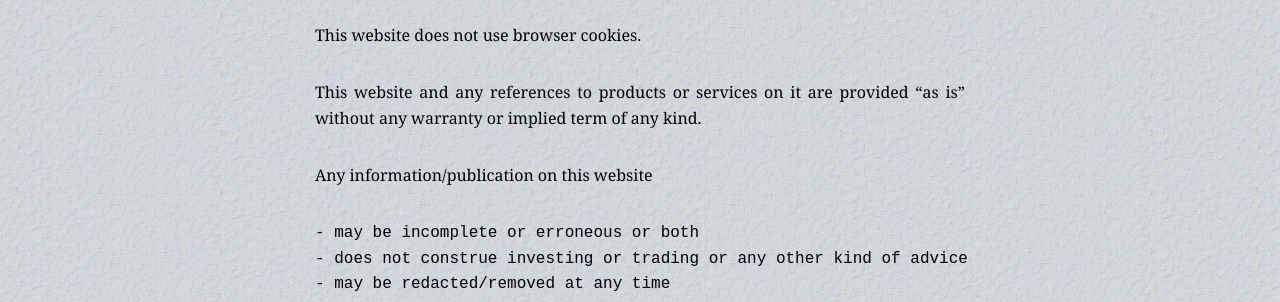
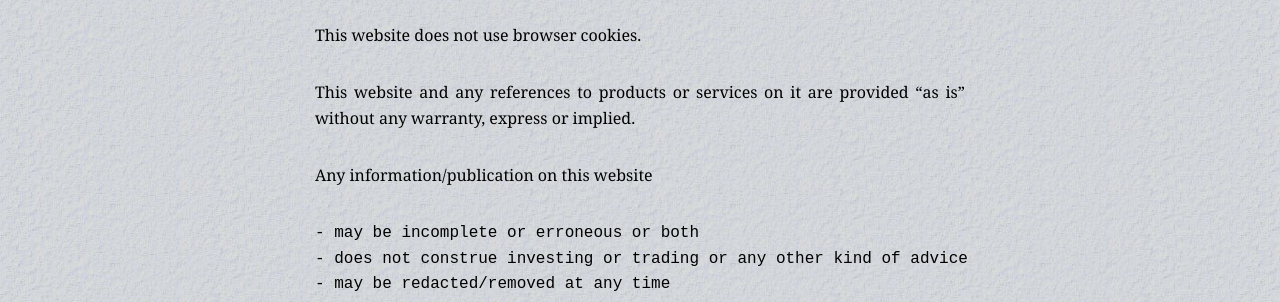
Before and after one commit to ChiragHAhuja/chiragahuja.github.io, a Jekyll site: the page built from disclaimer.md, in a window 1280 px wide. Shown: the part 163-465 px from the top of the page. Built offline with Jekyll 4.4.1, drawn with Linux system fonts in a browser that asks for light colours.

Commit message:
update disclaimer

```diff
--- a/disclaimer.md
+++ b/disclaimer.md
@@ -11,7 +11,7 @@ No permission or credit is required to copy or distribute the content of this we
 
 This website does not use browser cookies.
 
-This website and any references to products or services on it are provided "as is" without any warranty or implied term of any kind.
+This website and any references to products or services on it are provided "as is" without any warranty, express or implied.
 
 Any information/publication on this website
 
```
